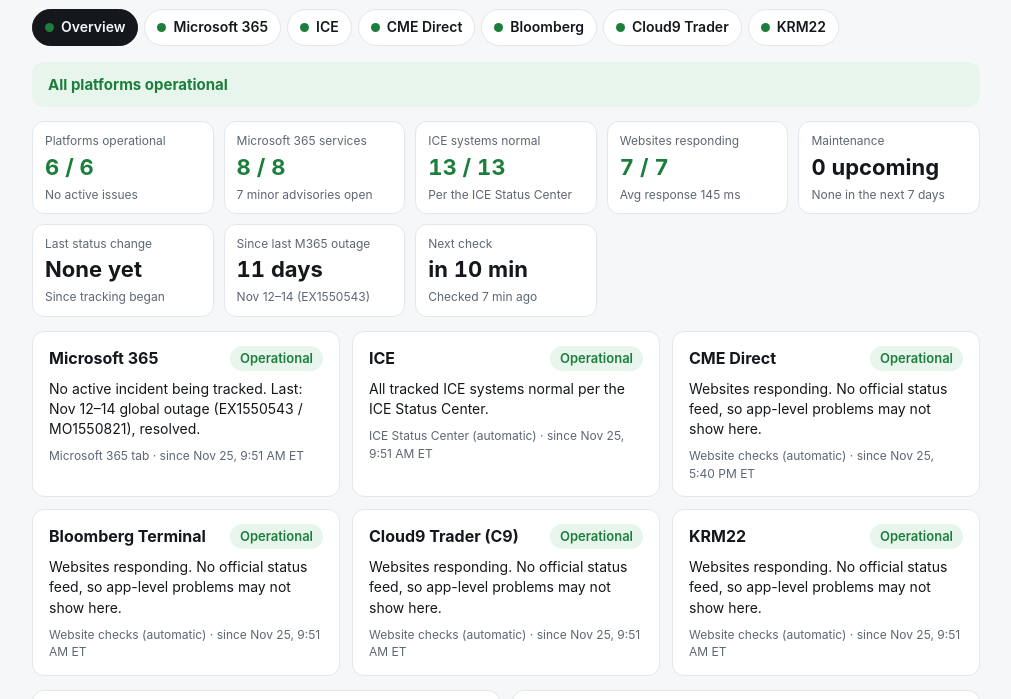
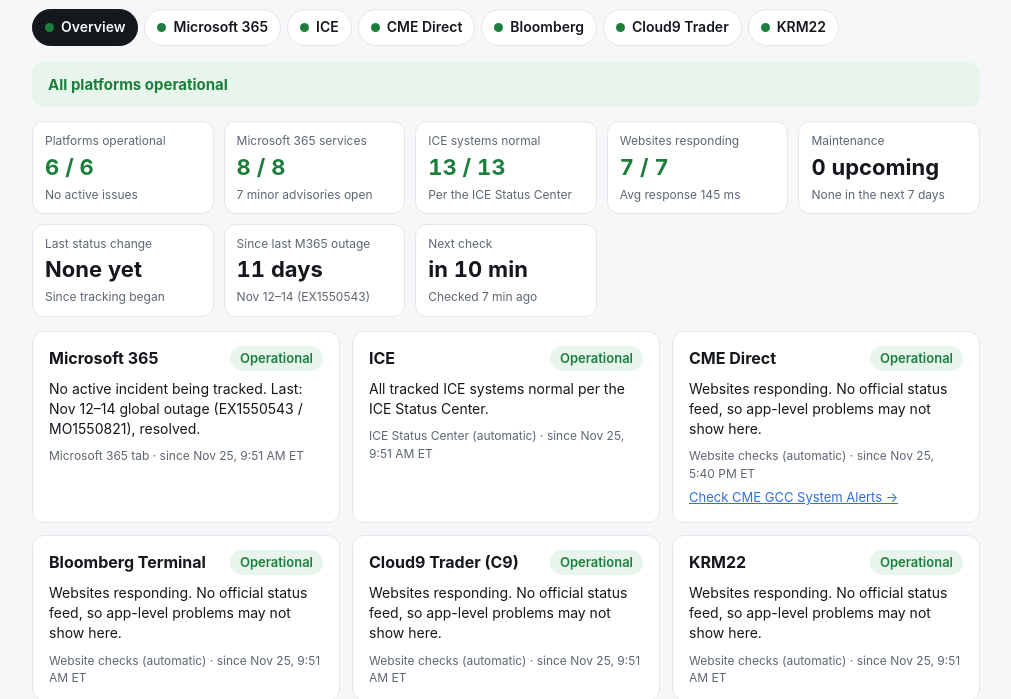
Before and after one commit to Isazcode/m365-outage-status, a plain HTML site: page index.html in a window 1280 px wide. Shown: the part 72-771 px from the top of the page, without its empty margins (134-1145 px from the left). Drawn offline with Linux system fonts and the light colour scheme.

Commit message:
CME: link GCC System Alerts as the official status page; remove probe
Co-Authored-By: Claude Opus 5.5 <noreply@anthropic.com>
Claude-Session: https://claude.ai/code/session_015TetHkJ3nWQeELAff3HfHo

```diff
--- a/index.html
+++ b/index.html
@@ -340,7 +340,9 @@
       const hd = el("div","hd"); hd.append(el("span",null,p.name), pill(p.overall)); c.append(hd);
       c.append(el("div","nt",p.note || ""));
       const src = el("div","src", (p.manual ? "Set manually · " : "") + (p.source || "") + " · since " + fmt(p.since));
-      c.append(src); host.append(c);
+      c.append(src);
+      if(p.id === "cme" && p.statusPage){ const a = el("a",null,"Check CME GCC System Alerts →"); a.href=p.statusPage; a.target="_blank"; a.rel="noopener"; a.style.cssText="display:inline-block;margin-top:6px;font-size:13px"; a.onclick = e => e.stopPropagation(); c.append(a); }
+      host.append(c);
     });
     stats(); feed(); xPanel();
   }
@@ -448,8 +450,8 @@
       host.append(xc);
     }
     const lc = el("div","card links"); lc.append(el("h2",null,"Official sources & support"));
+    if(p.statusPage){ const a = el("a",null,p.statusLabel || "Official status page"); a.href=p.statusPage; a.target="_blank"; a.rel="noopener"; a.style.fontWeight="700"; lc.append(a); }
     (p.links||[]).forEach(([t,u]) => { const a = el("a",null,t); a.href=u; a.target="_blank"; a.rel="noopener"; lc.append(a); });
-    if(p.statusPage){ const a = el("a",null,p.statusLabel || "Official status page"); a.href=p.statusPage; a.target="_blank"; a.rel="noopener"; lc.append(a); }
     if(p.support) lc.append(el("div","muted",p.support));
     host.append(lc);
   }
```
Also changed, not shown: platforms.config.json (+7 -3 lines), 1 other file.
